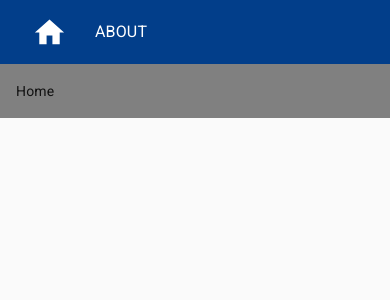
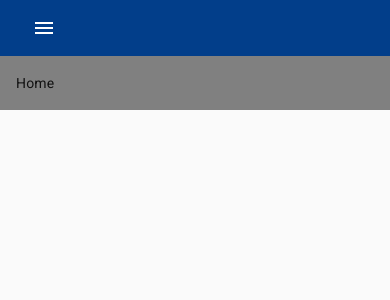
Before and after one commit to Awesomefusion/gravitywell, a React (Create React App) app: page / in a window 390 px wide. Shown: the top 300 px of the page. Built offline with nearby package versions, Linux system fonts and the light colour scheme.

Commit message:
Added responsive navbar and some refactoring

```diff
--- a/src/components/Navbar.jsx
+++ b/src/components/Navbar.jsx
@@ -1,58 +1,162 @@
-import React from 'react';
+import React, { useState, useEffect} from 'react';
 
-import { BrowserRouter as Router, Route, Switch, Link } from "react-router-dom"
+import { BrowserRouter as Router, Route, Switch, } from "react-router-dom"
+import { Link as RouterLink } from "react-router-dom";
 import { makeStyles } from "@material-ui/core/styles"
-import { Grid, AppBar, Toolbar, IconButton, List, ListItem, ListItemText, Container,  } from "@material-ui/core"
+import { Grid, AppBar, Toolbar, IconButton, List, ListItem, ListItemText, Container, Menu, MenuItem, Drawer, Link  } from "@material-ui/core"
 import HomeIcon from '@material-ui/icons/Home';
+import MenuIcon from '@material-ui/icons/Menu';
 
 const useStyles = makeStyles((theme) => ({
   root:{
   },
   navBar:{
     backgroundColor: '#023e8a',
+    textDecoration: 'none',
   },
   navDisplayFlex: {
-    display: `flex`,
-    justifyContent: `space-between`
+    display: 'flex',
+    textDecoration: 'none !important',
+    justifyContent: 'space-between',
   },
   navbarDisplayFlex: {
-    display: `flex`,
+    display: 'flex',
+    textDecoration: 'none !important',
   },
-  linkText: {
-    textDecoration: `none`,
-    textTransform: `uppercase`,
-    color: `white`
+  desktopLinkText: {
+    textDecoration: 'none !important',
+    textTransform: 'uppercase',
+    color: 'white',
   },
+  mobileLinkText: {
+    textDecoration: 'none !important',
+    textTransform: 'uppercase',
+    color: 'black',
+  },
+  iconNav:{
+    paddingLeft: '0px',
+  }
 }));
 
 function Navbar() {
 
+  const { desktopLinkText, mobileLinkText } = useStyles();
+
   const classes = useStyles();
 
   const navLinks = [
+    { title: 'Home', path: '/'},
     { title: 'About', path: '/about'},
   ]
 
+  const [state, setState] = useState({
+    mobileView: false,
+    drawerOpen: false,
+  })
+
+  const { mobileView, drawerOpen } = state;
+
+  useEffect(() => {
+    const setResponsiveness = () => {
+      return window.innerWidth < 900
+        ? setState((prevState) => ({ ...prevState, mobileView: true }))
+        : setState((prevState) => ({ ...prevState, mobileView: false }));
+    };
+    setResponsiveness();
+    window.addEventListener("resize", () => setResponsiveness());
+  }, []);
+
+  const displayDesktop = () => {
     return (
       <div>
-          <AppBar position="static">
         <Toolbar className={classes.navBar}>
           <Container maxWidth="lg" className={classes.navbarDisplayFlex}>
-                <IconButton component={Link} to="/" edge="start" color="inherit" aria-label="home">
-                  <HomeIcon fontSize="large"/>
-                </IconButton>
 
             <List component="nav" aria-labelledby="main navigation" className={classes.navDisplayFlex}>
               {navLinks.map(({ title, path }) => (
-                    <Link to={path} key={title} className={classes.linkText}>
-                      <ListItem button>
-                        <ListItemText primary={title}/>
-                      </ListItem>
+                <Link
+                {...{
+                  component: RouterLink,
+                  to: path,
+                  color: "inherit",
+                  className: desktopLinkText,
+                  key: title,
+                }}
+                >
+                <MenuItem className={classes.linkText}>{title}</MenuItem>
                 </Link>
               ))}
             </List>
           </Container>
         </Toolbar>
+      </div>
+    )
+  }
+
+  const displayMobile = () => {
+
+    const handleDrawerOpen = () =>
+    setState((prevState) => ({ ...prevState, drawerOpen: true}));
+
+    const handleDrawerClose = () =>
+    setState((prevState) => ({ ...prevState, drawerOpen: false}));
+
+    const getDrawerChoices = () => {
+      return navLinks.map(({ title, path}) => {
+        return (
+          <Link
+          {...{
+            component: RouterLink,
+            to: path,
+            color: "inherit",
+            className: mobileLinkText,
+            key: title,
+          }}
+          >
+          <MenuItem className={classes.mobileLinkText}>{title}</MenuItem>
+          </Link>
+        );
+      });
+    };
+
+    return(
+      <div>
+        <Toolbar className={classes.navBar}>
+          <Container maxWidth="lg" className={classes.navbarDisplayFlex}>
+
+            <IconButton
+            {...{
+              edge: "end",
+              color: "inherit",
+              "aria-label": "menu",
+              "aria-haspopup": "true",
+              style: {paddingLeft: "0px"},
+              onClick: handleDrawerOpen,
+            }}
+            >
+              <MenuIcon/>
+            </IconButton>
+
+            <Drawer
+              {...{
+                anchor: "left",
+                open: drawerOpen,
+                onClose: handleDrawerClose,
+              }}
+            >
+              <div>{getDrawerChoices()}</div>
+            </Drawer>
+
+          </Container>
+        </Toolbar>
+      </div>
+    )
+  }
+
+  return (
+      <div>
+          <AppBar position="static">
+            {mobileView ? displayMobile() : displayDesktop()}
           </AppBar>
       </div>
   );
```
Lines whose indentation alone changed are shown as unchanged.
